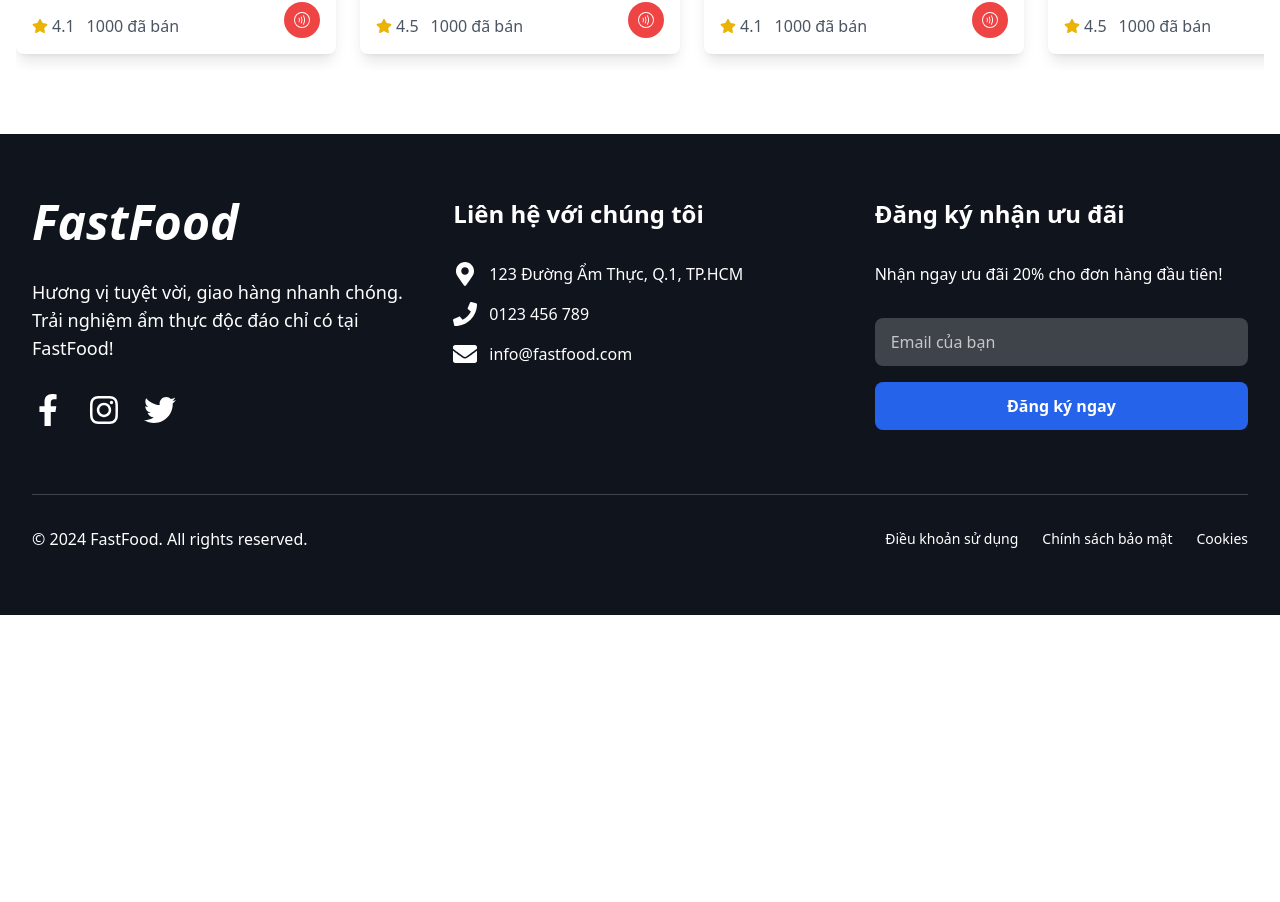
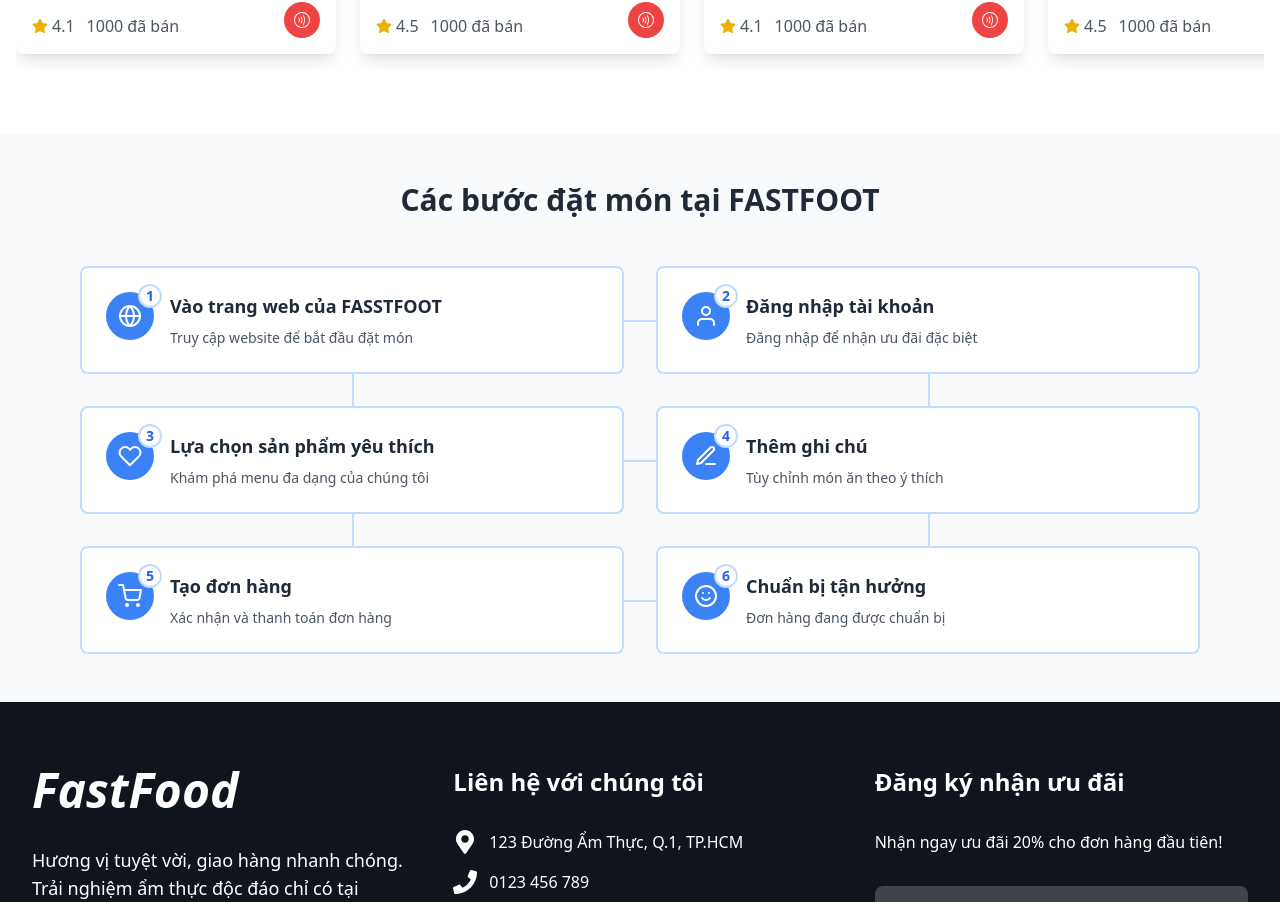
Before and after one commit to minhthuan1809/chefgofood, a React (Vite) app: page / in a window 1280 px wide. Shown: the part 1246-2148 px from the top of the page. Before the commit the page ends 1861 px from the top, so only its background shows below. Built offline with nearby package versions, Linux system fonts and the light colour scheme.

Commit message:
fast food

```diff
--- a/src/components/page/Account.jsx
+++ b/src/components/page/Account.jsx
@@ -12,6 +12,7 @@ export default function Account() {
   const { url } = useParams();
   const [activeTab, setActiveTab] = useState("profile");
   const [loading, setLoading] = useState(false);
+  console.log(url);
 
   const profileLinks = [
     {
@@ -83,15 +84,39 @@ export default function Account() {
                 <div
                   onClick={() => handleNavigation(link.path)}
                   key={index}
-                  className={`flex items-center justify-between p-4 hover:bg-gray-100 cursor-pointer rounded-lg transition-colors duration-200 shadow-sm mb-3 bg-white ${
-                    activeTab === link.path ? "bg-gray-100" : ""
+                  className={`flex items-center justify-between p-4 cursor-pointer rounded-lg transition-colors duration-200 shadow-sm mb-3 ${
+                    activeTab === link.path
+                      ? "bg-blue-100 text-blue-600"
+                      : "bg-white text-gray-700 hover:bg-gray-100"
                   }`}
                 >
                   <div className="flex items-center gap-3">
-                    <div className="text-lg">{link.icon}</div>
-                    <p className="text-gray-700 font-medium">{link.text}</p>
+                    <div
+                      className={`text-lg ${
+                        activeTab === link.path
+                          ? "text-blue-600"
+                          : "text-gray-700"
+                      }`}
+                    >
+                      {link.icon}
+                    </div>
+                    <p
+                      className={`font-medium ${
+                        activeTab === link.path
+                          ? "text-blue-600"
+                          : "text-gray-700"
+                      }`}
+                    >
+                      {link.text}
+                    </p>
                   </div>
-                  <MdKeyboardArrowRight className="text-gray-400" />
+                  <MdKeyboardArrowRight
+                    className={`text-lg ${
+                      activeTab === link.path
+                        ? "text-blue-600"
+                        : "text-gray-400"
+                    }`}
+                  />
                 </div>
               ))}
             </div>
--- a/src/components/page/Cart.jsx
+++ b/src/components/page/Cart.jsx
@@ -136,7 +136,7 @@ export default function Cart() {
                 {cartItems.map((item) => (
                   <li
                     key={item.id}
-                    className="py-4 flex flex-col sm:flex-row sm:items-center"
+                    className="py-4 flex flex-row sm:items-center"
                   >
                     <div className="flex items-center mb-2 sm:mb-0">
                       <input
--- a/src/components/page/Home.jsx
+++ b/src/components/page/HomePage.jsx
@@ -2,7 +2,8 @@ import { FaSearch } from "react-icons/fa";
 import { motion } from "framer-motion";
 import PageFooter from "../footer/PageFooter";
 import Nav from "../header/Nav";
-import TopProducts from "./TopProducts";
+import TopProducts from "./home/TopProducts";
+import OrderingSteps from "./home/OrderingSteps ";
 export default function Home() {
   return (
     <div className="min-h-screen bg-gray-100">
@@ -71,7 +72,12 @@ export default function Home() {
             </div>
           </div>
         </section>
-        <TopProducts />
+        <section>
+          <TopProducts />
+        </section>
+        <section>
+          <OrderingSteps />
+        </section>
       </main>
 
       <footer>
--- /dev/null
+++ b/src/components/page/home/OrderingSteps .jsx
@@ -0,0 +1,94 @@
+import React from "react";
+import {
+  FiGlobe,
+  FiUser,
+  FiHeart,
+  FiEdit3,
+  FiShoppingCart,
+  FiSmile,
+} from "react-icons/fi";
+
+const OrderingSteps = () => {
+  const steps = [
+    {
+      icon: <FiGlobe size={24} />,
+      title: "Vào trang web của FASSTFOOT",
+      description: "Truy cập website để bắt đầu đặt món",
+    },
+    {
+      icon: <FiUser size={24} />,
+      title: "Đăng nhập tài khoản",
+      description: "Đăng nhập để nhận ưu đãi đặc biệt",
+    },
+    {
+      icon: <FiHeart size={24} />,
+      title: "Lựa chọn sản phẩm yêu thích",
+      description: "Khám phá menu đa dạng của chúng tôi",
+    },
+    {
+      icon: <FiEdit3 size={24} />,
+      title: "Thêm ghi chú",
+      description: "Tùy chỉnh món ăn theo ý thích",
+    },
+    {
+      icon: <FiShoppingCart size={24} />,
+      title: "Tạo đơn hàng",
+      description: "Xác nhận và thanh toán đơn hàng",
+    },
+    {
+      icon: <FiSmile size={24} />,
+      title: "Chuẩn bị tận hưởng",
+      description: "Đơn hàng đang được chuẩn bị",
+    },
+  ];
+
+  return (
+    <section className="py-12 bg-gray-50">
+      <div className="max-w-6xl mx-auto px-4">
+        <h2 className="text-3xl font-bold text-center text-gray-800 mb-12">
+          Các bước đặt món tại FASTFOOT
+        </h2>
+
+        <div className="relative grid grid-cols-2 gap-8">
+          {steps.map((step, index) => (
+            <div key={index} className="relative group">
+              {/* Horizontal line to next item (for items not at the end of row) */}
+              {index % 2 === 0 && index !== steps.length - 1 && (
+                <div className="absolute top-1/2 -right-8 w-8 h-0.5 bg-blue-200" />
+              )}
+
+              {/* Vertical line to items below (for all items except last row) */}
+              {index < steps.length - 2 && (
+                <div className="absolute left-1/2 top-full w-0.5 h-8 bg-blue-200" />
+              )}
+
+              <div className="bg-white p-6 rounded-lg border-2 border-blue-200 hover:border-blue-400 transition-all duration-300 h-full">
+                <div className="flex items-start space-x-4">
+                  {/* Icon container */}
+                  <div className="relative flex-shrink-0">
+                    <div className="w-12 h-12 bg-blue-500 rounded-full flex items-center justify-center text-white">
+                      {step.icon}
+                    </div>
+                    <div className="absolute -top-2 -right-2 w-6 h-6 bg-white rounded-full flex items-center justify-center text-sm font-bold text-blue-600 border-2 border-blue-200 group-hover:border-blue-400">
+                      {index + 1}
+                    </div>
+                  </div>
+
+                  {/* Content */}
+                  <div className="flex-1">
+                    <h3 className="text-lg font-semibold text-gray-800 mb-2">
+                      {step.title}
+                    </h3>
+                    <p className="text-gray-600 text-sm">{step.description}</p>
+                  </div>
+                </div>
+              </div>
+            </div>
+          ))}
+        </div>
+      </div>
+    </section>
+  );
+};
+
+export default OrderingSteps;
--- a/src/router/RouterDom.jsx
+++ b/src/router/RouterDom.jsx
@@ -1,6 +1,5 @@
 import { Route, Routes, Navigate } from "react-router-dom";
 
-import Home from "../components/page/Home";
 import Error from "./Error";
 import Products from "../components/page/Products";
 import Discount from "../components/page/Discount";
@@ -8,12 +7,13 @@ import History from "../components/page/History";
 import Account from "../components/page/Account";
 import About from "../components/page/About";
 import Cart from "../components/page/Cart";
+import HomePage from "../components/page/HomePage";
 
 export default function RouterDom() {
   return (
     <div>
       <Routes>
-        <Route path="/" element={<Home />} />
+        <Route path="/" element={<HomePage />} />
         <Route path="/account">
           <Route index element={<Navigate to="/account/profile" replace />} />
           <Route path=":url" element={<Account />} />
```
Also changed, not shown: src/components/page/home/TopProducts.jsx (renamed from src/components/page/TopProducts.jsx).
